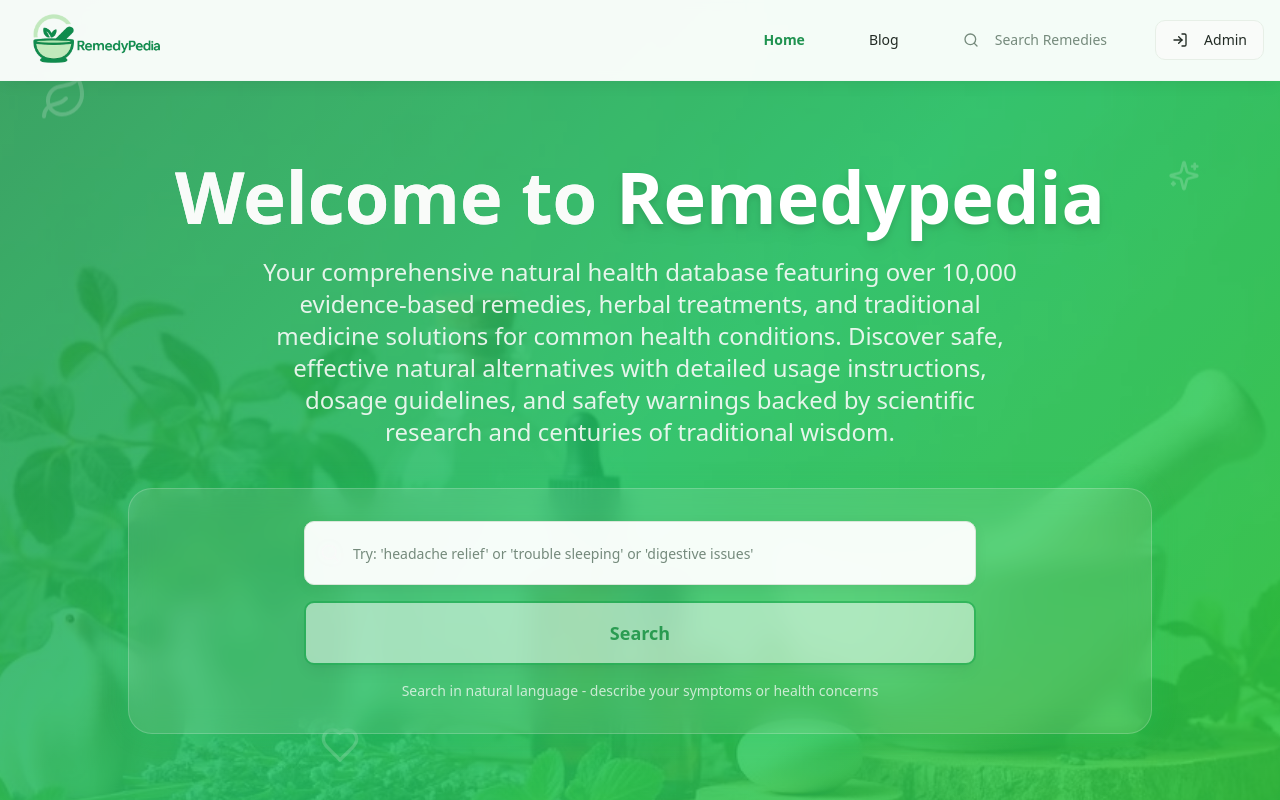
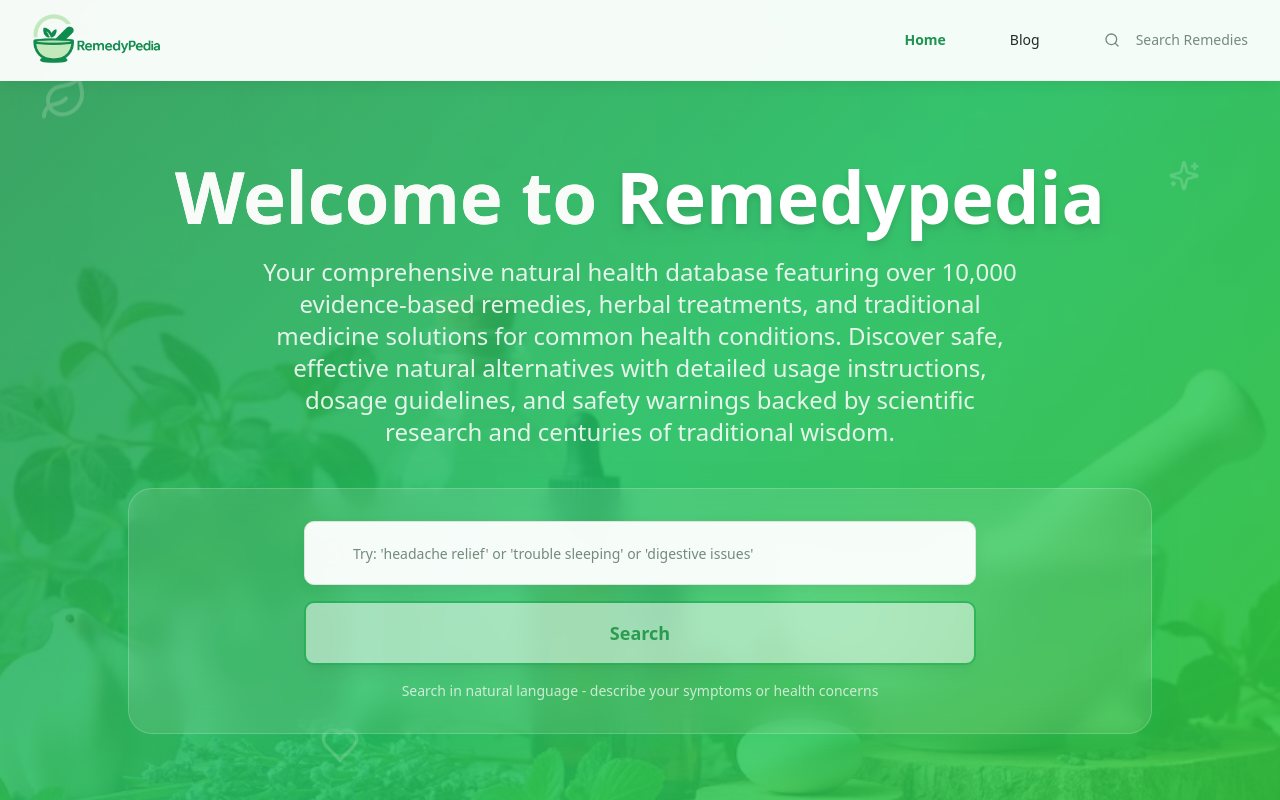
Before and after one commit to CurwinB/pedi, a React (Vite) app: page / in a window 1280 px wide. Shown: the top 800 px of the page. Built offline with nearby package versions, Linux system fonts and the light colour scheme.

Commit message:
Remove admin link from header
Remove the admin link from the header, making the admin panel accessible only via direct link.

```diff
--- a/src/components/Header.tsx
+++ b/src/components/Header.tsx
@@ -91,8 +91,8 @@ const Header = () => {
                 Search Remedies
               </Button>
 
-              {/* Auth Buttons */}
-              {user ? (
+              {/* Auth Buttons - Only show sign out when authenticated */}
+              {user && (
                 <div className="flex items-center space-x-2">
                   <Button
                     variant="outline"
@@ -111,15 +111,6 @@ const Header = () => {
                     <span>Sign Out</span>
                   </Button>
                 </div>
-              ) : (
-                <Button
-                  variant="outline"
-                  onClick={() => navigate('/auth')}
-                  className="flex items-center space-x-2"
-                >
-                  <LogIn className="h-4 w-4" />
-                  <span>Admin</span>
-                </Button>
               )}
             </nav>
 
@@ -175,8 +166,8 @@ const Header = () => {
                 Search Remedies
               </Button>
 
-              {/* Mobile Auth Buttons */}
-              {user ? (
+              {/* Mobile Auth Buttons - Only show when authenticated */}
+              {user && (
                 <>
                   <Button
                     variant="ghost"
@@ -201,18 +192,6 @@ const Header = () => {
                     Sign Out
                   </Button>
                 </>
-              ) : (
-                <Button
-                  variant="ghost"
-                  onClick={() => {
-                    navigate('/auth');
-                    setIsMobileMenuOpen(false);
-                  }}
-                  className="w-full justify-start"
-                >
-                  <LogIn className="h-4 w-4 mr-2" />
-                  Admin Access
-                </Button>
               )}
             </div>
           </div>
```
